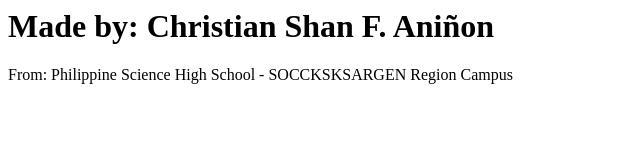
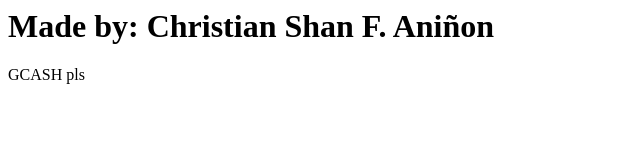
Before and after one commit to ShanAninon/computer, a plain HTML site: page index.html in a window 1280 px wide. Shown: the whole page, without its empty margins (0-640 px from the left). Drawn offline with Linux system fonts and the light colour scheme.

Commit message:
Update index.html

```diff
--- a/index.html
+++ b/index.html
@@ -5,6 +5,6 @@
     </head>
     <body>
       <h1>Made by: Christian Shan F. Aniñon</h1>
-      <p>From: Philippine Science High School - SOCCKSKSARGEN Region Campus</p>
+      <p>GCASH pls</p>
     </body>
   </html>
```
